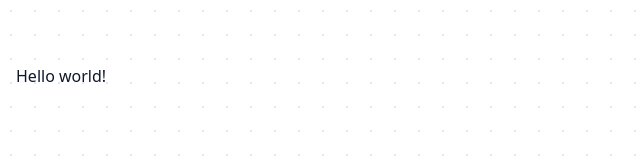
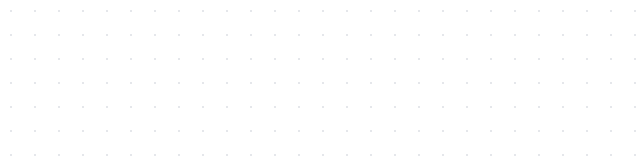
Before and after one commit to nishantb06/website-v2, a Next.js app: page / in a window 1280 px wide. Shown: the top 160 px of the page, without its empty margins (0-640 px from the left). Built offline with nearby package versions, Linux system fonts and the light colour scheme.

Commit message:
removing hello world

```diff
--- a/app/page.tsx
+++ b/app/page.tsx
@@ -2,7 +2,6 @@ export default function Home() {
   return (
     <main className="min-h-screen dotted-background bg-background">
       <div className="container mx-auto px-4 py-16">
-        <div>Hello world!</div>
       </div>
     </main>
   );
```
